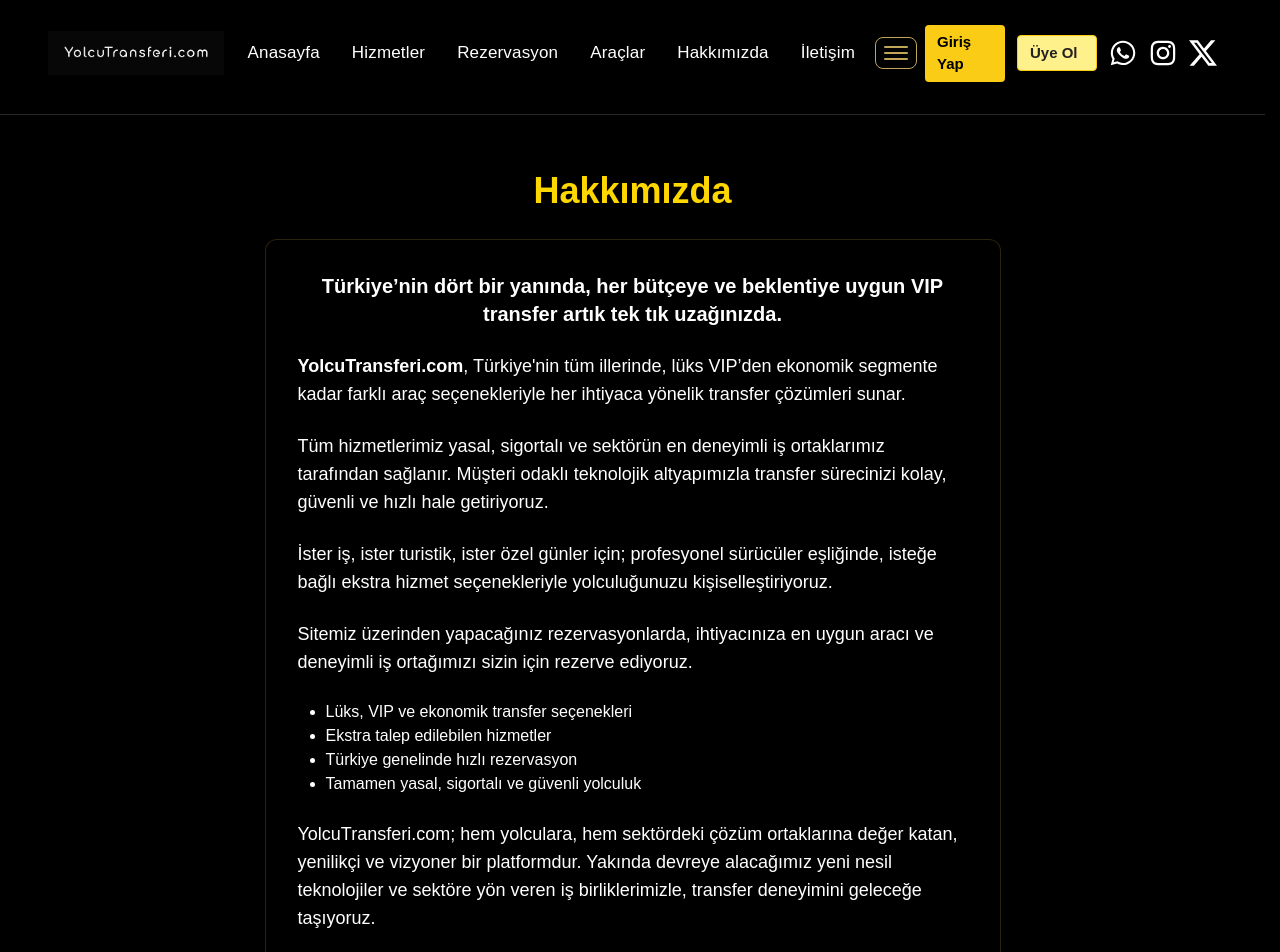
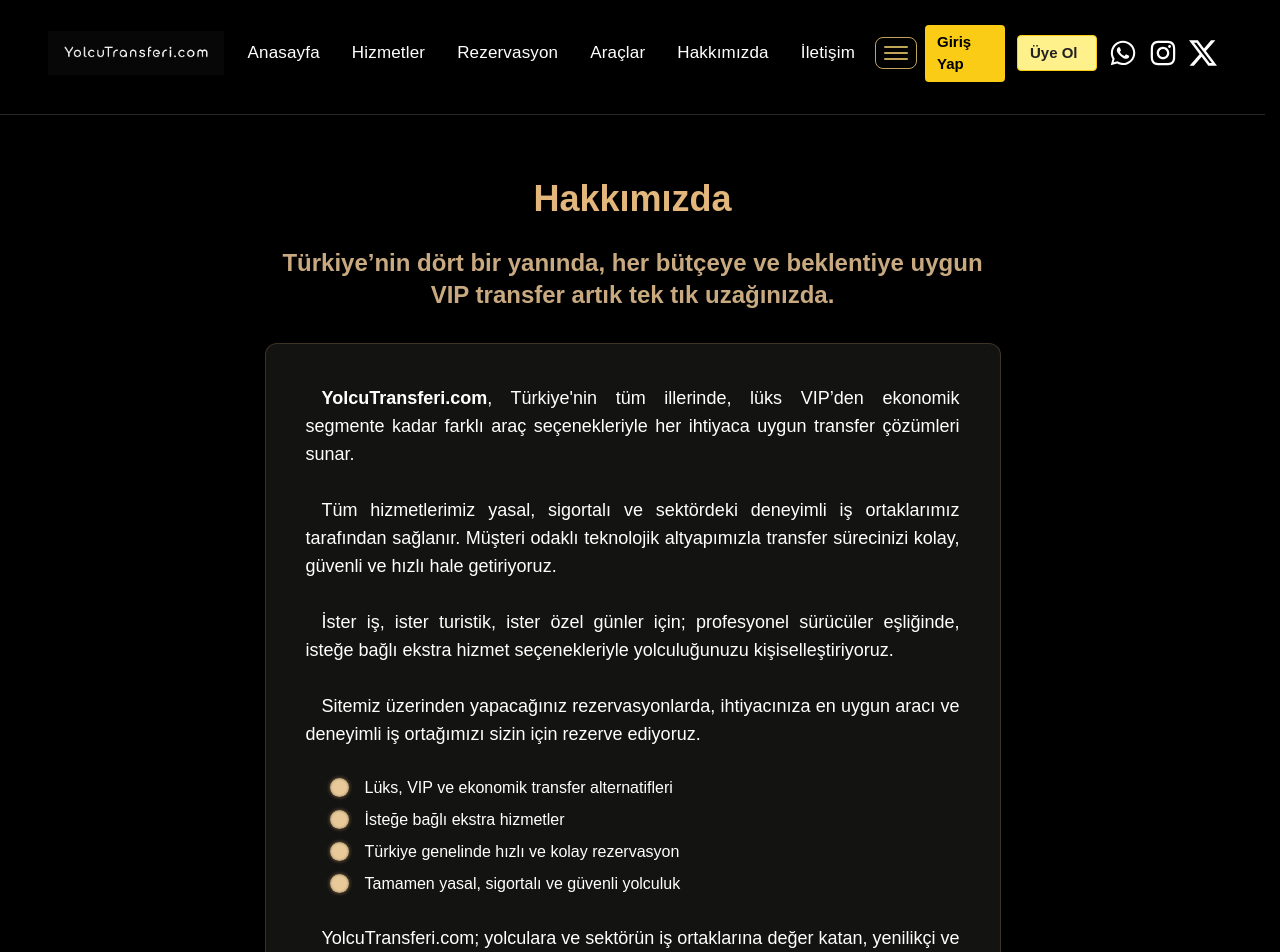
Before and after one commit to haliltayfur/yolcutransferi, a Next.js app: page /hakkimizda in a window 1280 px wide. Shown: the top 952 px of the page. Built offline with nearby package versions, Linux system fonts and the light colour scheme.

Commit message:
Update page.js

```diff
--- a/app/hakkimizda/page.js
+++ b/app/hakkimizda/page.js
@@ -2,37 +2,61 @@
 
 export default function Hakkimizda() {
   return (
-    <main className="max-w-3xl mx-auto px-4 py-14">
-      <h2 className="text-3xl md:text-4xl font-extrabold text-gold mb-7 text-center">
+    <main className="max-w-3xl mx-auto px-4 py-10 md:py-16">
+      <h2 className="text-3xl md:text-4xl font-extrabold mb-7 text-center" style={{ color: "#e3b77b" }}>
         Hakkımızda
       </h2>
-      <div className="bg-black/80 border border-gold/20 rounded-xl shadow-lg p-8 text-[18px] md:text-lg text-gray-200 space-y-6 leading-relaxed">
-        <div className="mb-5 text-lg md:text-xl text-center font-semibold text-gray-200">
-          Türkiye’nin dört bir yanında, her bütçeye ve beklentiye uygun VIP transfer artık tek tık uzağınızda.
-        </div>
-        <p>
-          <b>YolcuTransferi.com</b>, Türkiye'nin tüm illerinde, lüks VIP’den ekonomik segmente kadar farklı araç seçenekleriyle her ihtiyaca yönelik transfer çözümleri sunar.
+      {/* Slogan */}
+      <div
+        className="font-semibold text-xl md:text-2xl mb-8 text-center"
+        style={{ color: "#c9aa80" }} // bakır-gümüş arası
+      >
+        Türkiye’nin dört bir yanında, her bütçeye ve beklentiye uygun VIP transfer artık tek tık uzağınızda.
+      </div>
+      <section className="bg-[#181817]/80 border border-[#b48c5c44] rounded-xl shadow-lg px-4 md:px-10 py-7 md:py-10 text-[1.07rem] md:text-lg text-gray-200 space-y-5 md:space-y-7 leading-relaxed font-normal">
+        <p className="md:indent-4 text-left md:text-justify">
+          <b className="font-bold text-gray-100">YolcuTransferi.com</b>, Türkiye'nin tüm illerinde, lüks VIP’den ekonomik segmente kadar farklı araç seçenekleriyle her ihtiyaca uygun transfer çözümleri sunar.
         </p>
-        <p>
-          Tüm hizmetlerimiz yasal, sigortalı ve sektörün en deneyimli iş ortaklarımız tarafından sağlanır. Müşteri odaklı teknolojik altyapımızla transfer sürecinizi kolay, güvenli ve hızlı hale getiriyoruz.
+        <p className="md:indent-4 text-left md:text-justify">
+          Tüm hizmetlerimiz yasal, sigortalı ve sektördeki deneyimli iş ortaklarımız tarafından sağlanır. Müşteri odaklı teknolojik altyapımızla transfer sürecinizi kolay, güvenli ve hızlı hale getiriyoruz.
         </p>
-        <p>
+        <p className="md:indent-4 text-left md:text-justify">
           İster iş, ister turistik, ister özel günler için; profesyonel sürücüler eşliğinde, isteğe bağlı ekstra hizmet seçenekleriyle yolculuğunuzu kişiselleştiriyoruz.
         </p>
-        <p>
+        <p className="md:indent-4 text-left md:text-justify">
           Sitemiz üzerinden yapacağınız rezervasyonlarda, ihtiyacınıza en uygun aracı ve deneyimli iş ortağımızı sizin için rezerve ediyoruz.
         </p>
-        <ul className="list-disc pl-7 text-base text-gray-300 mt-2">
-          <li>Lüks, VIP ve ekonomik transfer seçenekleri</li>
-          <li>Ekstra talep edilebilen hizmetler</li>
-          <li>Türkiye genelinde hızlı rezervasyon</li>
-          <li>Tamamen yasal, sigortalı ve güvenli yolculuk</li>
+        {/* Şık bullet'lar */}
+        <ul className="pl-2 md:pl-6 mt-1 space-y-2">
+          {[
+            "Lüks, VIP ve ekonomik transfer alternatifleri",
+            "İsteğe bağlı ekstra hizmetler",
+            "Türkiye genelinde hızlı ve kolay rezervasyon",
+            "Tamamen yasal, sigortalı ve güvenli yolculuk"
+          ].map((text, i) => (
+            <li key={i} className="flex items-start gap-2 text-[1.04rem] md:text-base">
+              <span
+                className="mt-1 flex-shrink-0"
+                style={{
+                  width: 19,
+                  height: 19,
+                  display: "inline-block",
+                  borderRadius: "50%",
+                  background: "radial-gradient(circle, #e7c99a 50%, #8c7150 100%)",
+                  boxShadow: "0 0 4px #cba35b99",
+                  marginRight: 8,
+                  marginTop: 2
+                }}
+              ></span>
+              <span className="text-gray-300">{text}</span>
+            </li>
+          ))}
         </ul>
-        <p>
-          YolcuTransferi.com; hem yolculara, hem sektördeki çözüm ortaklarına değer katan, yenilikçi ve vizyoner bir platformdur.
-          Yakında devreye alacağımız yeni nesil teknolojiler ve sektöre yön veren iş birliklerimizle, transfer deneyimini geleceğe taşıyoruz.
+        <p className="md:indent-4 text-left md:text-justify">
+          YolcuTransferi.com; yolculara ve sektörün iş ortaklarına değer katan, yenilikçi ve vizyoner bir platformdur.
+          Çok yakında hayata geçireceğimiz yeni nesil teknolojiler ve güçlü iş birliklerimizle, transfer deneyimini geleceğe taşıyoruz.
         </p>
-      </div>
+      </section>
     </main>
   );
 }
```
